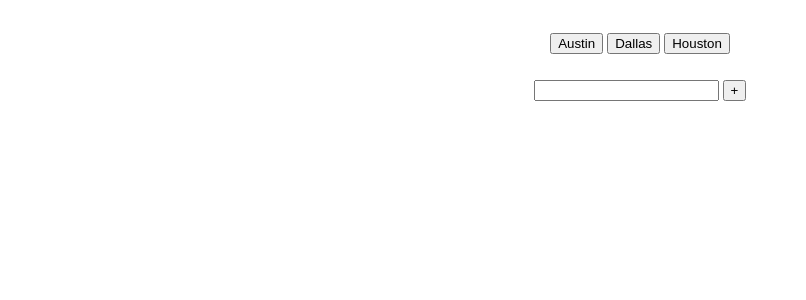
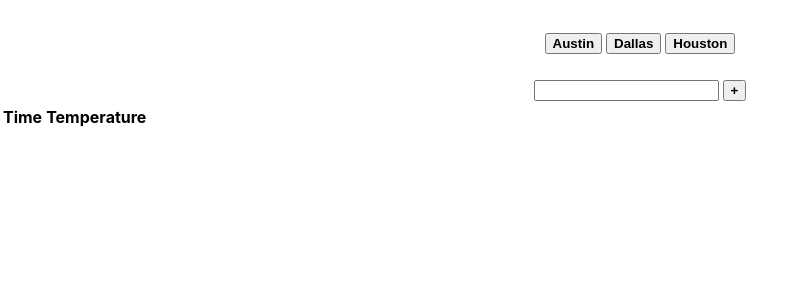
Before and after one commit to lizagna/cs378-p3, a React (Create React App) app in the folder cs378-p3/: page / in a window 1280 px wide. Shown: the top 300 px of the page, without its empty margins (0-806 px from the left). Built offline with nearby package versions, Linux system fonts and the light colour scheme.

Commit message:
general layout

```diff
--- a/cs378-p3/src/App.css
+++ b/cs378-p3/src/App.css
@@ -1,8 +1,8 @@
 body {
   padding-top: 10px;
   text-align: center;
+
 }
-
 
 .Menu {
   display: flex;
@@ -15,13 +15,15 @@ body {
 
 .Button-row {
   margin-bottom: 10px;
-
 }
 
-.Search-bar {
-  justify-content: left;
-  align-items: left;
+.Weather-data {
+  flex-direction: column;
+  align-items: center;
+  justify-content: center;
+  text-align: center;
 }
+
 
 @keyframes App-logo-spin {
   from {
--- a/cs378-p3/src/App.js
+++ b/cs378-p3/src/App.js
@@ -1,20 +1,34 @@
-import logo from './logo.svg';
+import { useEffect, useState } from "react";
 import './App.css';
 
 function App() {
+  const [city, setCity] = useState({
+    "Austin":{"latitude":30.26715,"longitude":-97.74306},
+    "Dallas":{"latitude":32.78306,"longitude":-96.80667},
+    "Houston":{"latitude":29.76328,"longitude":-95.36327}
+  });
+
+
+
+
   return (
     <body>
-      <div className="App">
       <table className="Menu">
         <tr className="Button-row">
           <td>
-              <button>Austin</button>
+            <button>
+              <b>Austin</b>
+            </button>
           </td>
           <td>
-              <button>Dallas</button>
+            <button>
+              <b>Dallas</b>
+            </button>
           </td>
           <td>
-            <button>Houston</button>
+            <button>
+              <b>Houston</b>
+            </button>
           </td>
         </tr>
 
@@ -27,11 +41,23 @@ function App() {
             </form>
           </td>
           <td>
-              <button>+</button>
+            <button>
+              <b>+</b>
+            </button>
           </td>
         </tr>
       </table>
-      </div>
+
+      <table className="Weather-data">
+        <tr className="Weather-data-header">
+          <td>
+            <b>Time</b>
+          </td>
+          <td>
+            <b>Temperature</b>
+          </td>
+        </tr>
+      </table>
     </body>
 
   );
```
Lines whose indentation alone changed are shown as unchanged.
